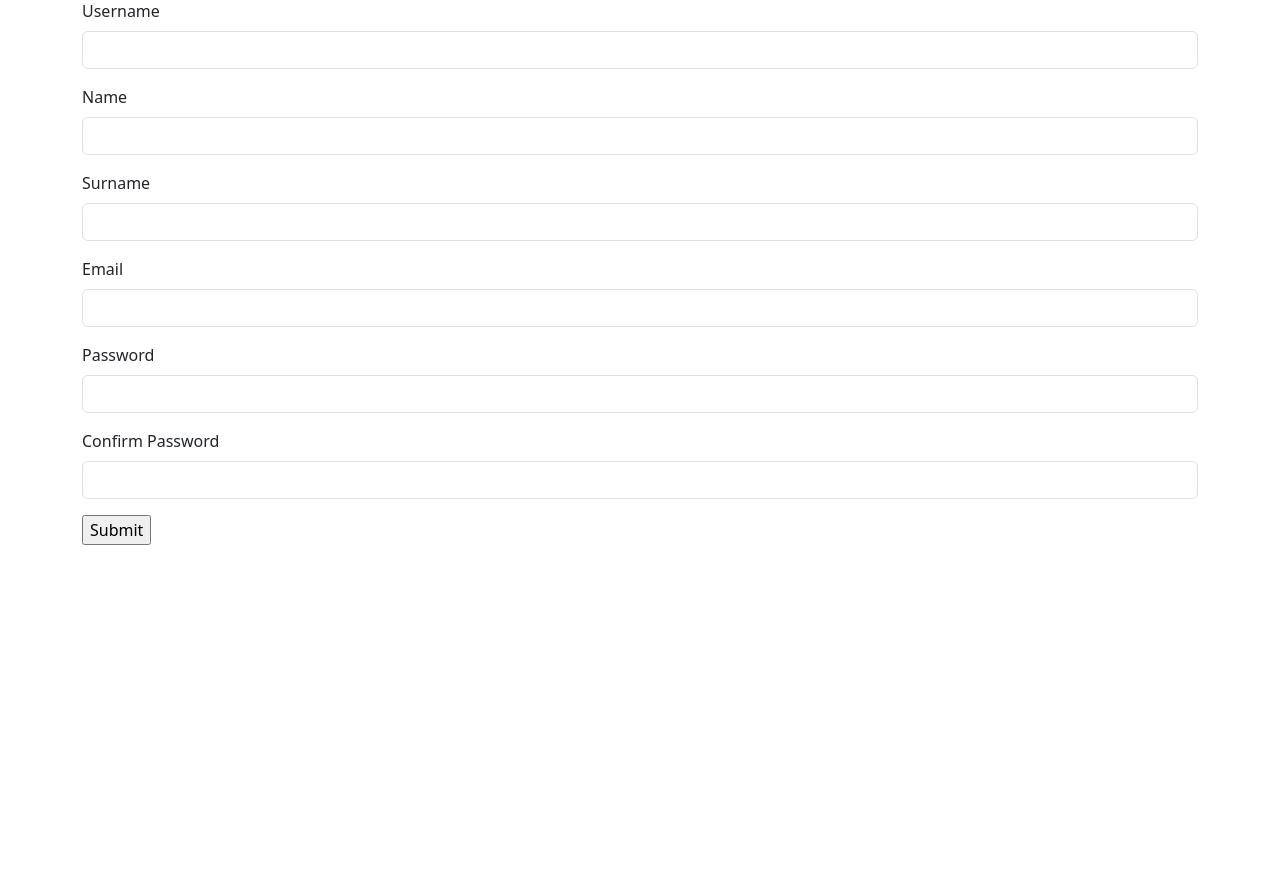
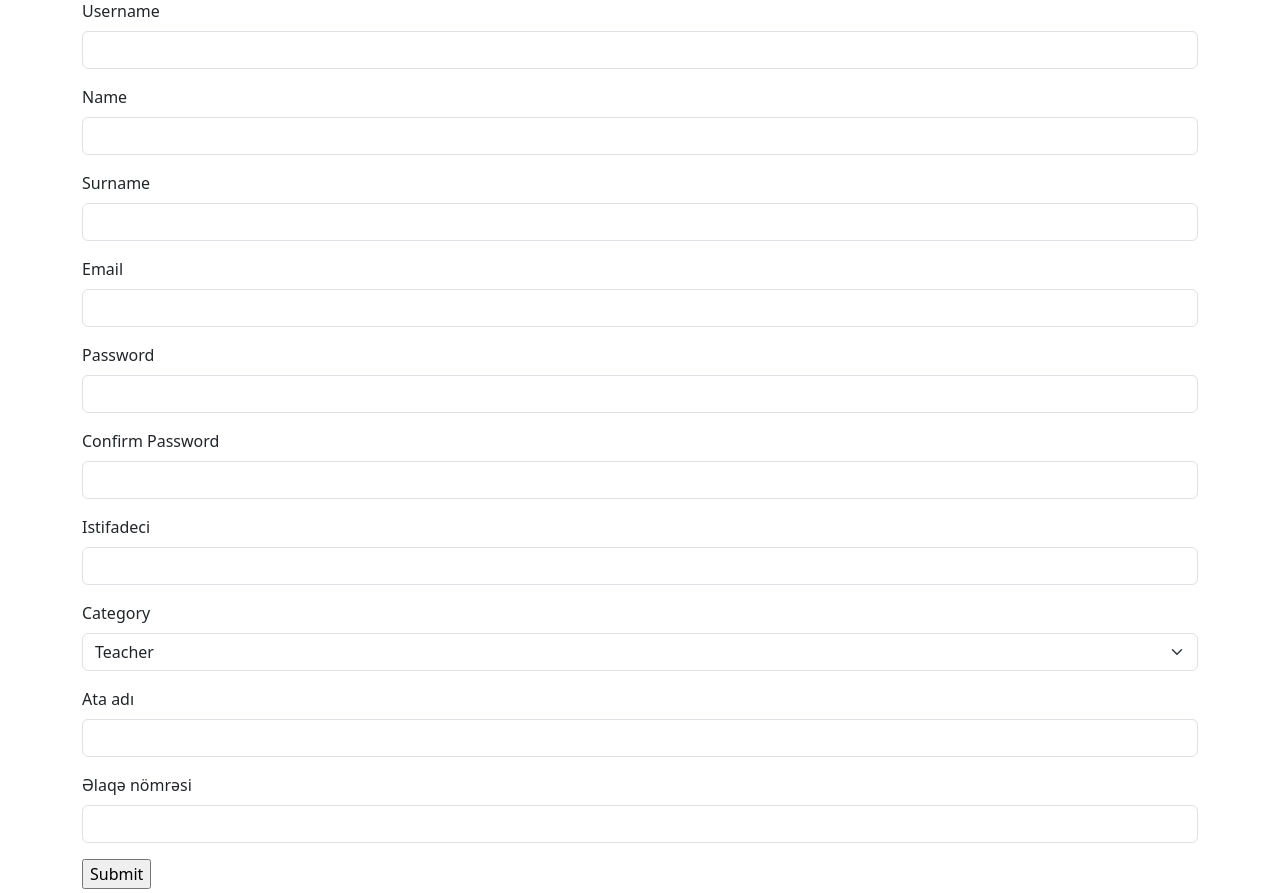
Before and after one commit to telmanabdulladev/assessement, a Django app: page /app/signup/ in a window 1280 px wide. Shown: the part 57-950 px from the top of the page. Before the commit the page ends 602 px from the top, so only its background shows below. Run offline with Django 4.2, Linux system fonts and the light colour scheme.

Commit message:
category added

```diff
--- a/a_app/urls.py
+++ b/a_app/urls.py
@@ -5,5 +5,6 @@ urlpatterns= [
   path('index/',views.index,name='index'),
   path('exam/',views.exam, name='exam' ),
   path('signup/',views.signup, name='signup'),
-  path('login/', views.login, name='login')
+  path('login/', views.Login, name='login'),
+  path('logout/',views.Logout, name='logout')
 ]
--- a/a_app/views.py
+++ b/a_app/views.py
@@ -1,4 +1,4 @@
-from django.shortcuts import render,redirect
+from django.shortcuts import render,redirect, HttpResponse
 from django.contrib.auth.models import User
 from a_app.models import  Resource, Comment, Exam,Form, Account
 from django.views import generic
@@ -29,7 +29,8 @@ def index(request):
 
 def signup(request):
     if request.user.is_authenticated:
-        return redirect('/')
+        logout(request)
+        return redirect('a_app:signup')
     if request.method=='POST':
         username=request.POST['username']
         email=request.POST['email']
@@ -37,36 +38,43 @@ def signup(request):
         last_name=request.POST['last_name']
         password=request.POST['password1']
         confirm_password=request.POST['password2']
+        father_name=request.POST['father_name']
+        category=request.POST['category']
+        phone_num=request.POST['phone_num']
         if password!=confirm_password:
             messages.info(request,'password və password təsdqi eyni deyil!')
-            return redirect('a_app : signup')
+            return redirect('a_app:signup')
         if not User.objects.filter(username=username).exists():
-            user=User.objects.create(username,email,password)
+            user=User.objects.create_user(username=username,email=email,password=password)
             user.first_name=first_name
             user.last_name=last_name
             user.save()
+            account=Account.objects.create(istifadeci=user,category=category,father_name=father_name,phone_num=phone_num)
+            account.save()
             messages.success(request,'You Logged In')
+            return redirect('a_app:login')
 
         else:
             messages.info(request,'Use another username')
     return render(request,'signup.html')
 
-def login(request):
+def Login(request):
     if request.user.is_authenticated:
-        return redirect('/')
+        return redirect('a_app:index')
     if request.method=='POST':
         username=request.POST['username']
         password=request.POST['password']
         user=authenticate(username=username, password=password)
         if user is not None:
-            return redirect('/')
+            login(request,user)
+            return redirect('a_app:index')
         else:
             return render(request,'login.html')
     return render(request,'login.html')
 
 def Logout(request):
     logout(request)
-    return redirect('/')
+    return redirect('a_app:index')
 
 
 # @login_required
--- a/templates/exam.html
+++ b/templates/exam.html
@@ -18,7 +18,7 @@ Exam
 {% endif %}
 
 <div class="container">
-    <h3 style="width:70%; margin:auto;">PLATFORMA</h3>
+    <h3 style="width:70%; margin:auto;"><small style="font-size:50%">PLATFORMA</small></h3>
     <h3 style="width:70%; margin:auto;">İmtahanlar</h3>
 
 <table class="table">
--- a/templates/login.html
+++ b/templates/login.html
@@ -9,7 +9,7 @@ Login
         <div class="bg-light rounded-pill px-4 py-3 text-uppercase font-weight-bold"
             style="color:black;font-weight:bold">Login</div>
         <br>
-        <form class="row g-4" method="POST" action="/login/">
+        <form class="row g-4" method="POST">
           {% csrf_token %}
             <div class="col-md-12">
                 <label for="inputname" class="form-label" style="font-weight: bold;"><i>
@@ -25,4 +25,5 @@ Login
                     class="form-control" id="password" name="password" required>
             </div>
             <button type="submit" class="btn btn-primary">Submit</button>
+        </form>
 {% endblock %}
--- a/templates/signup.html
+++ b/templates/signup.html
@@ -9,7 +9,7 @@ Sign Up
 <div class="container">
 
 
-<form method=='POST'>
+<form method ='POST'>
     {% csrf_token %}
 
     <div class="mb-3">
@@ -42,6 +42,32 @@ Sign Up
         <input type="password" name= "password2" class="form-control" id="password2" aria-describedby="emailHelp">
         <div id="emailHelp" class="form-text"></div>
       </div>
+      <div class="mb-3">
+        <label for="istifadeci" class="form-label">Istifadeci</label>
+        <input type="text" name= "istifadeci" class="form-control" id="istifadeci" aria-describedby="emailHelp">
+        <div id="emailHelp" class="form-text"></div>
+      </div>
+
+      <div class="mb-3">
+        <label for="category" class="form-label">Category</label>
+        <select name="category" class="form-select" id="category">
+            <option value="T">Teacher</option>
+            <option value="S">Student</option>
+        </select>
+    </div>
+
+    <div class="mb-3">
+      <label for="father_name" class="form-label">Ata adı</label>
+      <input type="text" name= "father_name" class="form-control" id="father_name" aria-describedby="emailHelp">
+      <div id="emailHelp" class="form-text"></div>
+    </div>
+
+    <div class="mb-3">
+      <label for="phone_num" class="form-label">Əlaqə nömrəsi</label>
+      <input type="tel" name= "phone_num" class="form-control" id="phone_num" aria-describedby="emailHelp" pattern="[0-9]{3}-[0-9]{2}-[0-9]{3}">
+      <div id="emailHelp" class="form-text"></div>
+    </div>
+
 
 
         <input type="submit" name= "submit" id="submit" aria-describedby="emailHelp">
```
Also changed, not shown: db.sqlite3.
